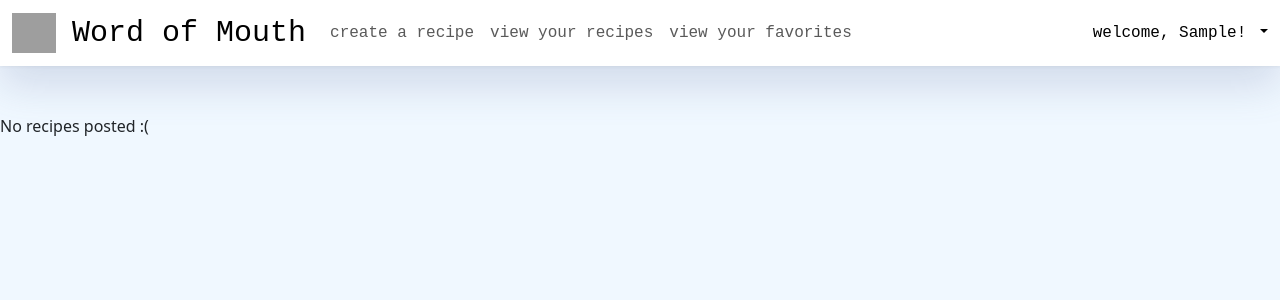
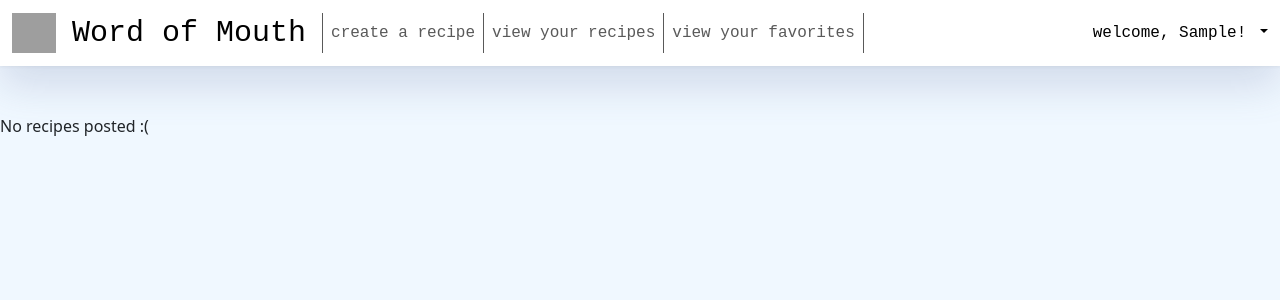
Before and after one commit to uva-cs3240-s22/group-project-a-24, a Django app: page / in a window 1280 px wide. Shown: the top 300 px of the page. Run offline with Django 3.2, Linux system fonts and the light colour scheme; the visitor is signed in with stand-in values (Sample User, id 1); data that the repository does not hold is empty; some libraries are stand-ins or nearby versions; grey boxes are pictures that could not be loaded.

Commit message:
updated navbar to include divders

```diff
--- a/templates/wordofmouth/create-recipe.html
+++ b/templates/wordofmouth/create-recipe.html
@@ -18,13 +18,13 @@
     <div class="collapse navbar-collapse" id="navbarScroll">
       <ul class="navbar-nav me-auto my-2 my-lg-0 navbar-nav-scroll" style="--bs-scroll-height: 100px;">
         <li class="nav-item">
-          <a class="nav-link" aria-current="page" href="{% url 'wordofmouth:create-recipe' %}" style="font-family: 'Courier New';font-style: normal;">create a recipe</a>
+          <a class="nav-link" aria-current="page" href="{% url 'wordofmouth:create-recipe' %}" style="font-family: 'Courier New';font-style: normal;border-right: 1px solid;border-left: 1px solid;">create a recipe</a>
       </li>
       <li class="nav-item">
-        <a class="nav-link" href= '/{{ user.pk }}/recipes' style="font-family: 'Courier New';font-style: normal;">view your recipes</a>
+        <a class="nav-link" href= '/{{ user.pk }}/recipes' style="font-family: 'Courier New';font-style: normal;border-right: 1px solid;">view your recipes</a>
       </li>
       <li class="nav-item">
-        <a class="nav-link" href= '/favorites' style="font-family: 'Courier New';font-style: normal;">view your favorites</a>
+        <a class="nav-link" href= '/favorites' style="font-family: 'Courier New';font-style: normal;border-right: 1px solid">view your favorites</a>
       </li>
       </ul>
         {% if user.is_authenticated %}
--- a/templates/wordofmouth/fork-recipe.html
+++ b/templates/wordofmouth/fork-recipe.html
@@ -18,13 +18,13 @@
     <div class="collapse navbar-collapse" id="navbarScroll">
       <ul class="navbar-nav me-auto my-2 my-lg-0 navbar-nav-scroll" style="--bs-scroll-height: 100px;">
         <li class="nav-item">
-          <a class="nav-link" aria-current="page" href="{% url 'wordofmouth:create-recipe' %}" style="font-family: 'Courier New';font-style: normal;">create a recipe</a>
+          <a class="nav-link" aria-current="page" href="{% url 'wordofmouth:create-recipe' %}" style="font-family: 'Courier New';font-style: normal;border-right: 1px solid;border-left: 1px solid;">create a recipe</a>
       </li>
       <li class="nav-item">
-        <a class="nav-link" href= '/{{ user.pk }}/recipes' style="font-family: 'Courier New';font-style: normal;">view your recipes</a>
+        <a class="nav-link" href= '/{{ user.pk }}/recipes' style="font-family: 'Courier New';font-style: normal;border-right: 1px solid;">view your recipes</a>
       </li>
       <li class="nav-item">
-        <a class="nav-link" href= '/favorites' style="font-family: 'Courier New';font-style: normal;">view your favorites</a>
+        <a class="nav-link" href= '/favorites' style="font-family: 'Courier New';font-style: normal;border-right: 1px solid">view your favorites</a>
       </li>
       </ul>
         {% if user.is_authenticated %}
--- a/templates/wordofmouth/recipe-list.html
+++ b/templates/wordofmouth/recipe-list.html
@@ -22,20 +22,20 @@
             <ul class="navbar-nav me-auto my-2 my-lg-0 navbar-nav-scroll" style="--bs-scroll-height: 100px;">
               {% if user.is_authenticated %}
               <li class="nav-item">
-                  <a class="nav-link" aria-current="page" href="{% url 'wordofmouth:create-recipe' %}" style="font-family: 'Courier New';font-style: normal;">create a recipe</a>
+                  <a class="nav-link" aria-current="page" href="{% url 'wordofmouth:create-recipe' %}" style="font-family: 'Courier New';font-style: normal;border-right: 1px solid;border-left: 1px solid;">create a recipe</a>
               </li>
               <li class="nav-item">
-                <a class="nav-link" href= '/{{ user.pk }}/recipes' style="font-family: 'Courier New';font-style: normal;">view your recipes</a>
+                <a class="nav-link" href= '/{{ user.pk }}/recipes' style="font-family: 'Courier New';font-style: normal;border-right: 1px solid;">view your recipes</a>
               </li>
               <li class="nav-item">
-                <a class="nav-link" href= '/favorites' style="font-family: 'Courier New';font-style: normal;">view your favorites</a>
+                <a class="nav-link" href= '/favorites' style="font-family: 'Courier New';font-style: normal;border-right: 1px solid">view your favorites</a>
               </li>
               {% else %}
               <li class="nav-item">
-                  <a class="nav-link" aria-current="page" href="{% provider_login_url 'google' %}" style="font-family: 'Courier New';font-style: normal;">create a recipe</a>
+                  <a class="nav-link" aria-current="page" href="{% provider_login_url 'google' %}" style="font-family: 'Courier New';font-style: normal;border-right: 1px solid;">create a recipe</a>
               </li>
               <li class="nav-item">
-                <a class="nav-link"href="{% provider_login_url 'google' %}" style="font-family: 'Courier New';font-style: normal;">log in</a>
+                <a class="nav-link"href="{% provider_login_url 'google' %}" style="font-family: 'Courier New';font-style: normal;border-right: 1px solid">log in</a>
               </li>
               {% endif %}
             </ul>
```
Also changed, not shown: templates/wordofmouth/recipe-detail.html (+5 -5 lines), templates/wordofmouth/user-favorites.html (+5 -5 lines), templates/wordofmouth/user-recipe-list.html (+5 -5 lines).
